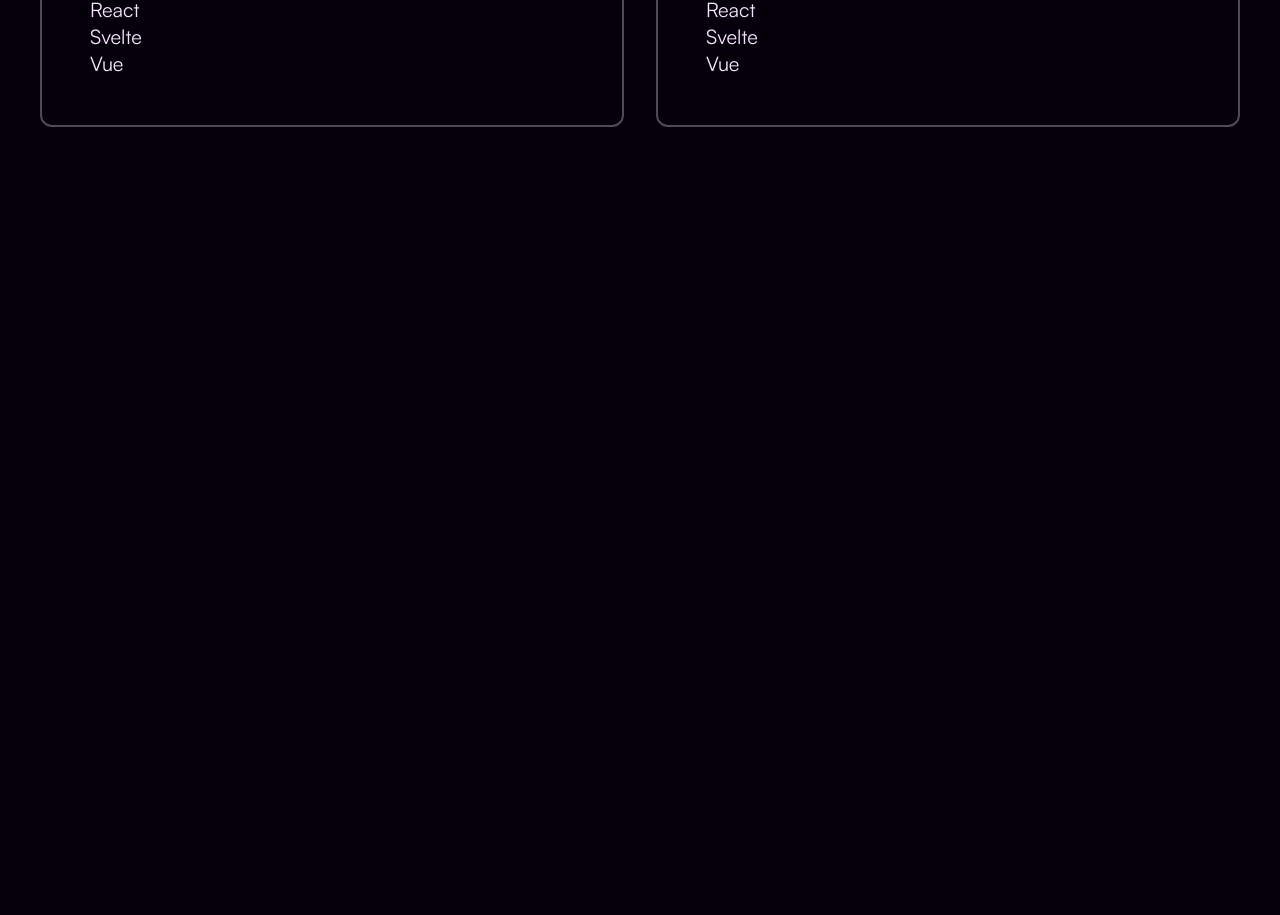
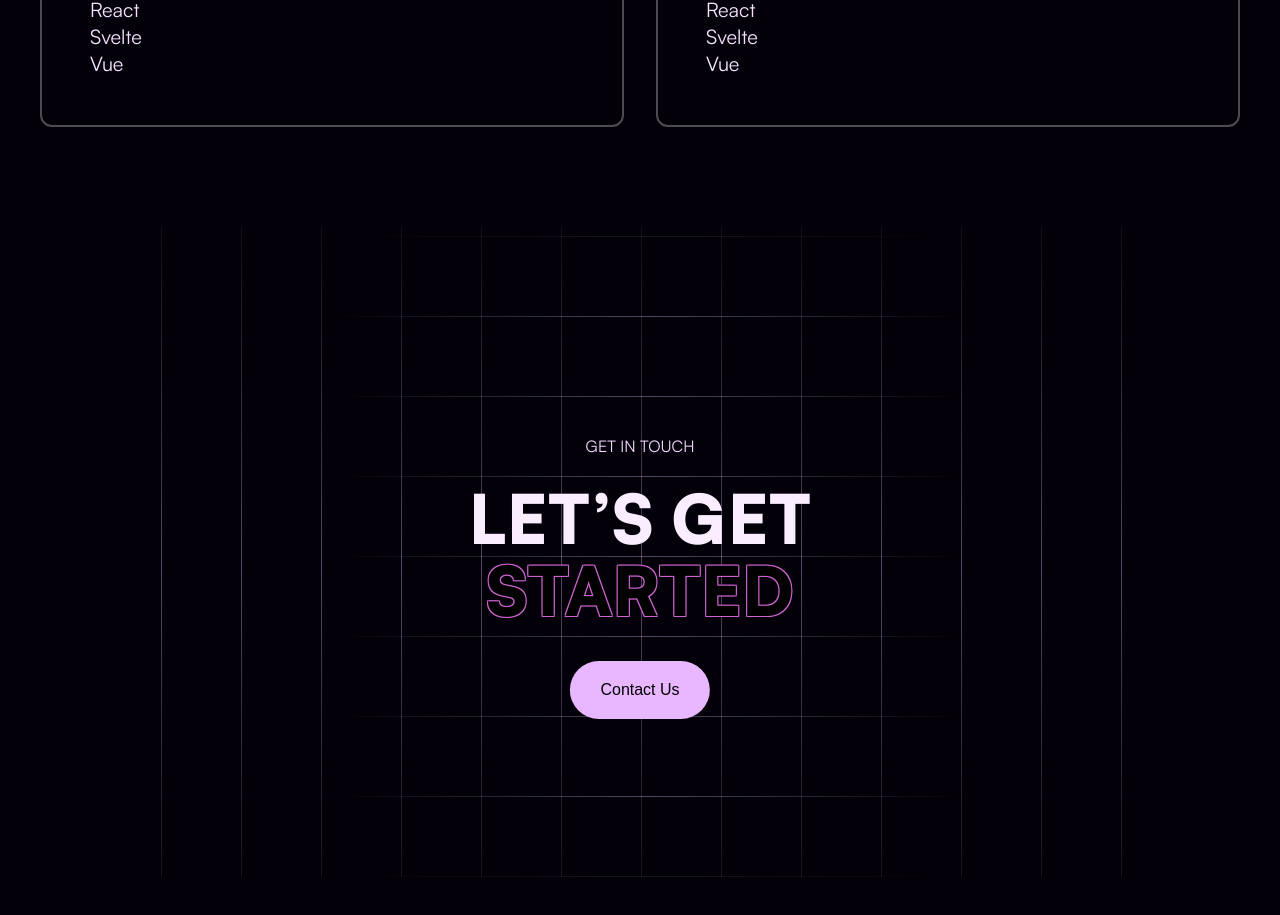
Before and after one commit to Dream-Code-Studio/dream-code-studio, a SvelteKit app: page / in a window 1280 px wide. Shown: the part 1320-2235 px from the top of the page. Before the commit the page ends 1447 px from the top, so only its background shows below. Built offline with nearby package versions, Linux system fonts and the light colour scheme.

Commit message:
CTA Section Complete

```diff
--- a/src/routes/+page.svelte
+++ b/src/routes/+page.svelte
@@ -1,11 +1,13 @@
 <script>
   import Home from "./sections/Home/Home.svelte";
   import Portfolio from "./sections/Portfolio/Portfolio.svelte";
+  import CTA from "./sections/CTA/CTA.svelte";
 </script>
 
 <section id="home" class="home">
   <Home/>
   <Portfolio/>
+  <CTA/>
 </section>
 
 <style>
--- /dev/null
+++ b/src/routes/sections/CTA/CTA.svelte
@@ -0,0 +1,47 @@
+<script>
+  import Background from "../Home/Background.svelte";
+  import Button from "../../components/Button.svelte";
+</script>
+
+<div class="cta-section">
+  <div class="content">
+    <div class="small-text">GET IN TOUCH</div>
+    <div class="text">LET’S GET <br /><span class="outline">STARTED</span></div>
+    <Button text="Contact Us" />
+  </div>
+  <div class="background"><Background /></div>
+</div>
+
+<style>
+  .cta-section {
+    position: relative;
+    text-align: center;
+    padding: 100px 0;
+    line-height: 72px;
+  }
+  .content {
+    position: absolute;
+    top: 50%;
+    left: 50%;
+    transform: translate(-50%, -50%);
+  }
+  .small-text {
+    font-size: 16px;
+    color: #f2d6ff;
+    font-family: "Satoshi-Regular";
+  }
+  .text {
+    font-size: 68px;
+    color: #f9edff;
+    font-family: "Satoshi-Black";
+    margin-bottom: 28px;
+  }
+  .outline {
+    color: black;
+    text-shadow:
+      -1px -1px 0 #d164d3,
+      1px -1px 0 #d164d3,
+      -1px 1px 0 #d164d3,
+      1px 1px 0 #d164d3;
+  }
+</style>
--- a/src/routes/sections/Home/Home.svelte
+++ b/src/routes/sections/Home/Home.svelte
@@ -1,6 +1,6 @@
 <script>
-    import Background from "./Background.svelte";
-    import Button from "../../components/Button.svelte";
+  import Background from "./Background.svelte";
+  import Button from "../../components/Button.svelte";
 </script>
 
 <div class="content">
```
